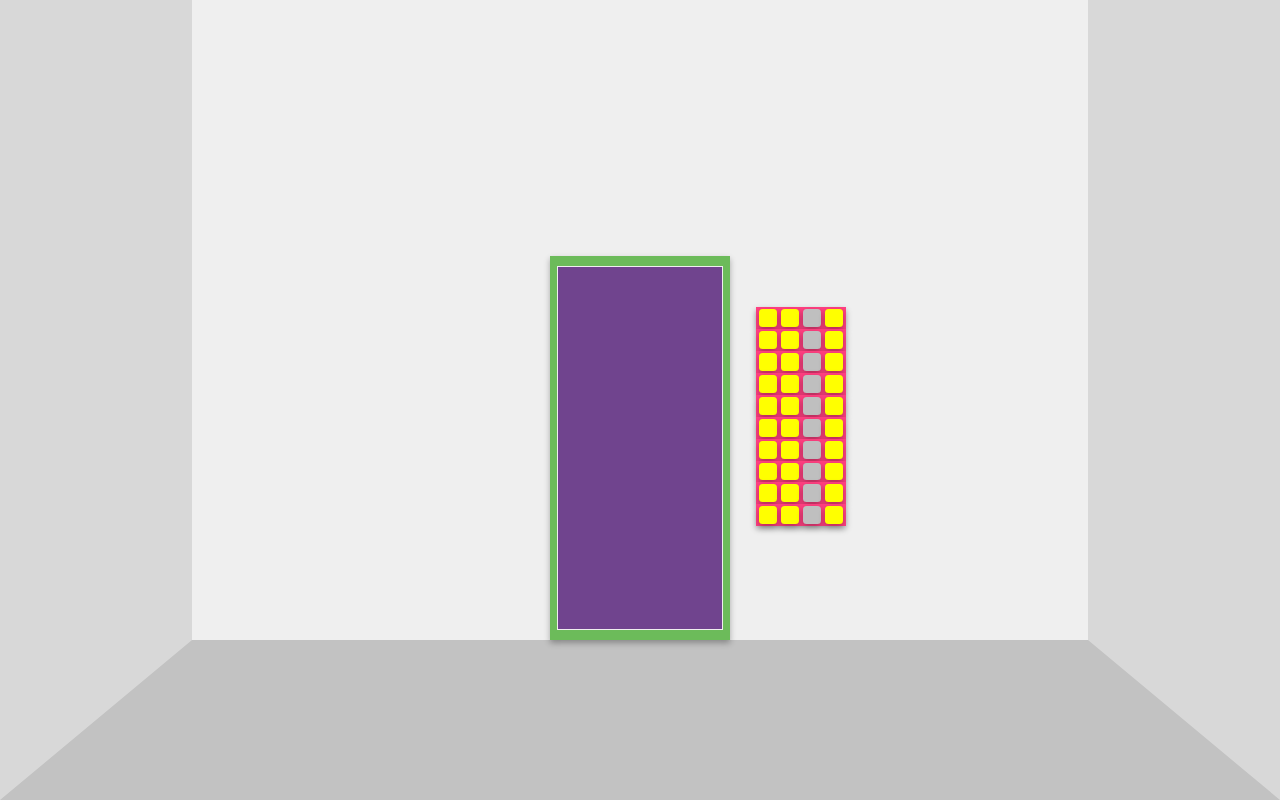
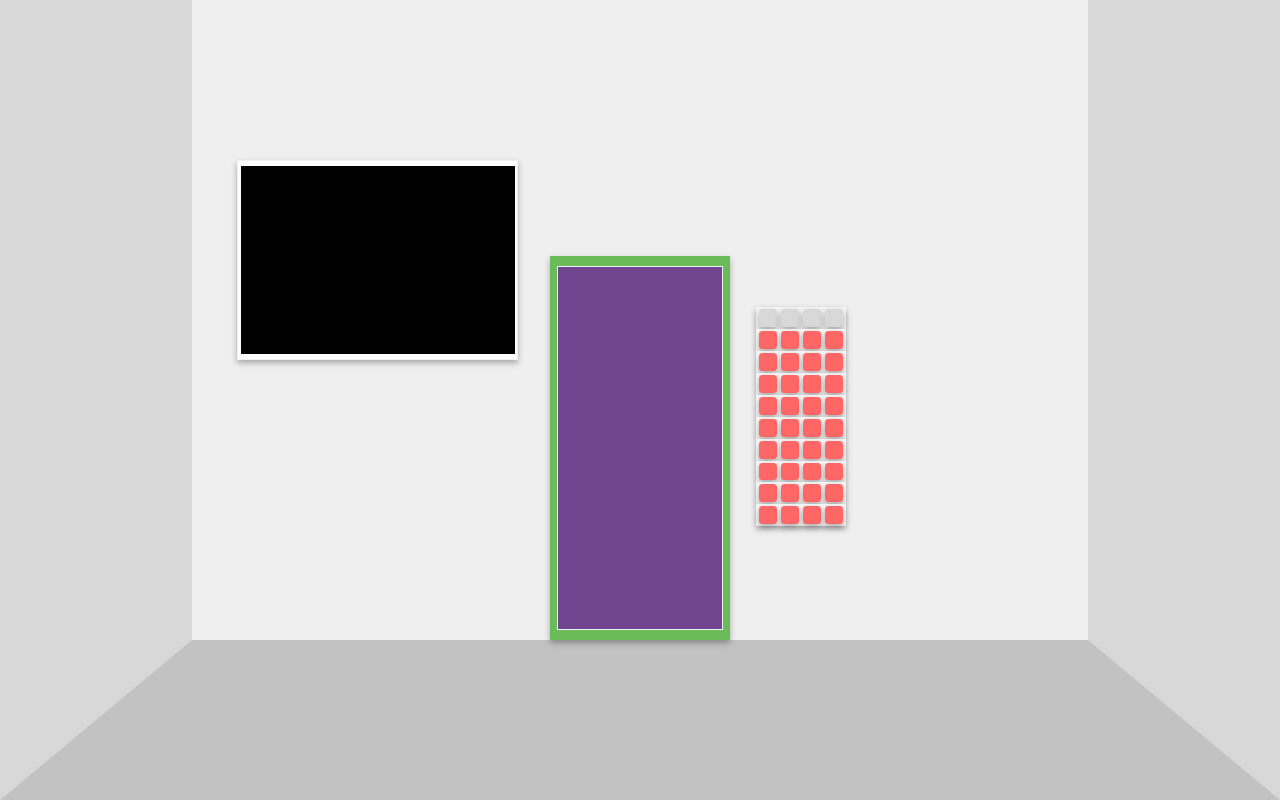
Before and after one commit to ValdineiJunior/codeEscape, a plain HTML site: page index.html in a window 1280 px wide. Drawn offline with Linux system fonts and the light colour scheme.

Commit message:
fazendo logica que verifica uma sequencia

```diff
--- a/index.html
+++ b/index.html
@@ -1,80 +1,91 @@
 <!DOCTYPE html>
 <html>
+
 <head>
     <meta charset="UTF-8">
     <title>Code Game</title>
+    <link rel="preconnect" href="https://fonts.googleapis.com">
+    <link rel="preconnect" href="https://fonts.gstatic.com" crossorigin>
+    <link href="https://fonts.googleapis.com/css2?family=Roboto:wght@700&display=swap" rel="stylesheet">
     <link rel="stylesheet" type="text/css" href="styles.css">
 </head>
+
 <body>
     <div id="game-container">
         <div id="wall">
+            <div id="tv">
+                <div id="tv-screen">
+                    <div id="puzzle"></div>
+                </div>
+            </div>
             <div id="door">
                 <div id="door-shape">
                 </div>
             </div>
-        <div class="buttons">
-            <div class="button on"></div>
-            <div class="button on"></div>
+            <div id= "puzzle02" class="buttons puzzle01">
                 <div class="button off"></div>
-            <div class="button on"></div>
+                <div class="button off"></div>
+                <div class="button off"></div>
+                <div class="button off"></div>
             </div>
-        <div class="buttons">
-            <div class="button on"></div>
-            <div class="button on"></div>
-            <div class="button off"></div>
-            <div class="button on"></div>
+            <div class="buttons puzzle02">
+                <div class="button off locked"></div>
+                <div class="button off locked"></div>
+                <div class="button off locked"></div>
+                <div class="button off locked"></div>
             </div>
-        <div class="buttons">
-            <div class="button on"></div>
-            <div class="button on"></div>
-            <div class="button off"></div>
-            <div class="button on"></div>
+            <div class="buttons puzzle03">
+                <div class="button off locked"></div>
+                <div class="button off locked"></div>
+                <div class="button off locked"></div>
+                <div class="button off locked"></div>
             </div>
-        <div class="buttons">
-            <div class="button on"></div>
-            <div class="button on"></div>
-            <div class="button off"></div>
-            <div class="button on"></div>
+            <div class="buttons puzzle04">
+                <div class="button off locked"></div>
+                <div class="button off locked"></div>
+                <div class="button off locked"></div>
+                <div class="button off locked"></div>
             </div>
-        <div class="buttons">
-            <div class="button on"></div>
-            <div class="button on"></div>
-            <div class="button off"></div>
-            <div class="button on"></div>
+            <div class="buttons puzzle05">
+                <div class="button off locked"></div>
+                <div class="button off locked"></div>
+                <div class="button off locked"></div>
+                <div class="button off locked"></div>
             </div>
-        <div class="buttons">
-            <div class="button on"></div>
-            <div class="button on"></div>
-            <div class="button off"></div>
-            <div class="button on"></div>
+            <div class="buttons puzzle06">
+                <div class="button off locked"></div>
+                <div class="button off locked"></div>
+                <div class="button off locked"></div>
+                <div class="button off locked"></div>
             </div>
-        <div class="buttons">
-            <div class="button on"></div>
-            <div class="button on"></div>
-            <div class="button off"></div>
-            <div class="button on"></div>
+            <div class="buttons puzzle07">
+                <div class="button off locked"></div>
+                <div class="button off locked"></div>
+                <div class="button off locked"></div>
+                <div class="button off locked"></div>
             </div>
-        <div class="buttons">
-            <div class="button on"></div>
-            <div class="button on"></div>
-            <div class="button off"></div>
-            <div class="button on"></div>
+            <div class="buttons puzzle08">
+                <div class="button off locked"></div>
+                <div class="button off locked"></div>
+                <div class="button off locked"></div>
+                <div class="button off locked"></div>
             </div>
-        <div class="buttons">
-            <div class="button on"></div>
-            <div class="button on"></div>
-            <div class="button off"></div>
-            <div class="button on"></div>
+            <div class="buttons puzzle09">
+                <div class="button off locked"></div>
+                <div class="button off locked"></div>
+                <div class="button off locked"></div>
+                <div class="button off locked"></div>
             </div>
-        <div class="buttons">
-            <div class="button on"></div>
-            <div class="button on"></div>
-            <div class="button off"></div>
-            <div class="button on"></div>
+            <div class="buttons puzzle10">
+                <div class="button off locked"></div>
+                <div class="button off locked"></div>
+                <div class="button off locked"></div>
+                <div class="button off locked"></div>
             </div>
         </div>
         <div id="floor"></div>
     </div>
     <script src="script.js"></script>
 </body>
+
 </html>
--- a/script.js
+++ b/script.js
@@ -1,10 +1,58 @@
+// Array para armazenar as situações dos botões
+let situacoes = [];
+
 // Obtém todos os botões
-const buttons = document.getElementsByClassName('button');
+const estadoButton = document.getElementsByClassName('button');
+const buttons = [];
 
-// Adiciona um ouvinte de eventos de clique a cada botão
-for (let i = 0; i < buttons.length; i++) {
-  buttons[i].addEventListener('click', function() {
-    this.classList.toggle('on'); // Alterna a classe "on"
-    this.classList.toggle('off'); // Alterna a classe "off"
-  });
+// Adiciona um ouvinte de eventos de clique a cada botão que não está bloqueado
+for (let i = 0; i < estadoButton.length; i++) {
+  if (!estadoButton[i].classList.contains('locked')) {
+    estadoButton[i].addEventListener('click', function() {
+      this.classList.toggle('on'); // Alterna a classe "on"
+      this.classList.toggle('off'); // Alterna a classe "off"
+
+      // Obtém o elemento pai dos botões
+      const puzzle = this.parentElement;
+
+      // Obtém todos os botões do mesmo puzzle
+      buttons.length = 0; // Limpa o array de botões
+      const puzzleButtons = puzzle.getElementsByClassName('button');
+      for (let j = 0; j < puzzleButtons.length; j++) {
+        buttons.push(puzzleButtons[j]);
+      }
+
+      // Limpa o array de situações
+      situacoes.length = 0;
+
+      // Obtém as situações de cada botão do mesmo puzzle e adiciona ao array
+      for (let j = 0; j < buttons.length; j++) {
+        const botao = buttons[j];
+        const situacao = botao.classList.contains('on') ? 'on' : 'off';
+        situacoes.push(situacao);
+      }
+
+      // Chama a função para verificar se a combinação está correta
+      verificarCombinacao(situacoes);
+    });
+  }
 }
+
+// Função para verificar a combinação com um array gabarito
+function verificarCombinacao(situacoes) {
+  // Array gabarito com a combinação correta
+  const gabarito = ['off', 'on', 'on', 'off']; // Exemplo, substitua com a combinação correta
+
+  // Verifica se a combinação está correta
+  if (situacoes.length === gabarito.length && situacoes.every((situacao, index) => situacao === gabarito[index])) {
+    console.log('Combinação correta!');
+
+    // Adiciona a classe "completed" aos botões verificados
+    for (let k = 0; k < buttons.length; k++) {
+      buttons[k].classList.add('completed');
+    }
+
+  } else {
+    console.log('Combinação incorreta!');
+  }
+}
--- a/styles.css
+++ b/styles.css
@@ -48,7 +48,7 @@
 
 .buttons {
     position: relative;
-    background-color: #FF4081;
+    background-color: #F5F5F5;
     bottom: 12%;
     left: 63%;
     width: 10%;
@@ -68,9 +68,48 @@
 }
 
 .button.on {
-    background-color: yellow; /* Cor quando o botão está ligado */
+    background-color: #FFD700; /* Cor quando o botão está ligado */
 }
 
 .button.off {
-    background-color: #BFBFBF; /* Cor quando o botão está desligado */
+    background-color: #D8D8D8; /* Cor quando o botão está desligado */
 }
+
+.button.locked {
+    background-color: #FF6666;
+}
+
+.button.completed {
+    background-color: #87CEEB;
+}
+
+#tv {
+    position: absolute;
+    width: 22%;
+    height: 25%;
+    top: 20%;
+    left: 18.5%;
+    display: flex;
+    justify-content: center;
+    align-items: center;
+    background-color: #FFFFFF;
+    border: 1px solid #EFEFEF;
+    box-shadow: 0px 3px 6px rgba(0, 0, 0, 0.3);
+}
+
+#tv-screen {
+    color: #BFBFBF;
+    font-family: 'Roboto', sans-serif;
+    display: flex;
+    align-items: center;
+    text-align: center;
+    width: 100%;
+    height: 95%;
+    margin: 1%;
+    background-color: black;
+    /* Estilos adicionais para o conteúdo da tela da TV */
+}
+
+#botao {
+    background-color: #6CBB5A;
+}
```
Lines whose indentation alone changed are shown as unchanged.
